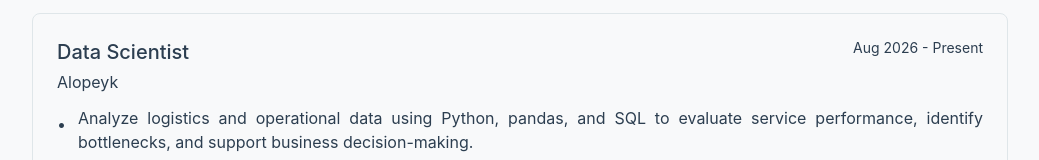
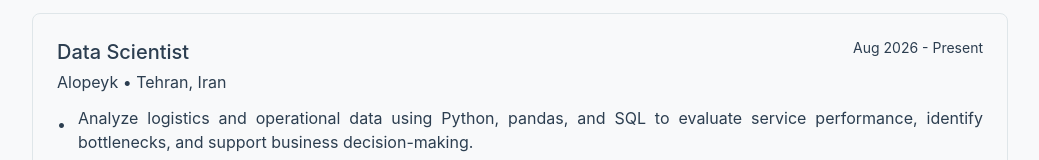
Before and after one commit to tinarahimice/tinarahimice.github.io, a React (Vite) app: page /#/ in a window 1280 px wide. Shown: the part 718-878 px from the top of the page, without its empty margins (120-1159 px from the left). Built offline with nearby package versions, Linux system fonts and the light colour scheme.

Commit message:
Update resume PDF and add Alopeyk location

```diff
--- a/src/app/pages/HomePage.tsx
+++ b/src/app/pages/HomePage.tsx
@@ -5,6 +5,7 @@ export default function HomePage() {
     {
       title: 'Data Scientist',
       company: 'Alopeyk',
+      location: 'Tehran, Iran',
       period: 'Aug 2026 - Present',
       responsibilities: [
         'Analyze logistics and operational data using Python, pandas, and SQL to evaluate service performance, identify bottlenecks, and support business decision-making.',
```
Also changed, not shown: 1 other file (tests, documents, lock files or other folders).
